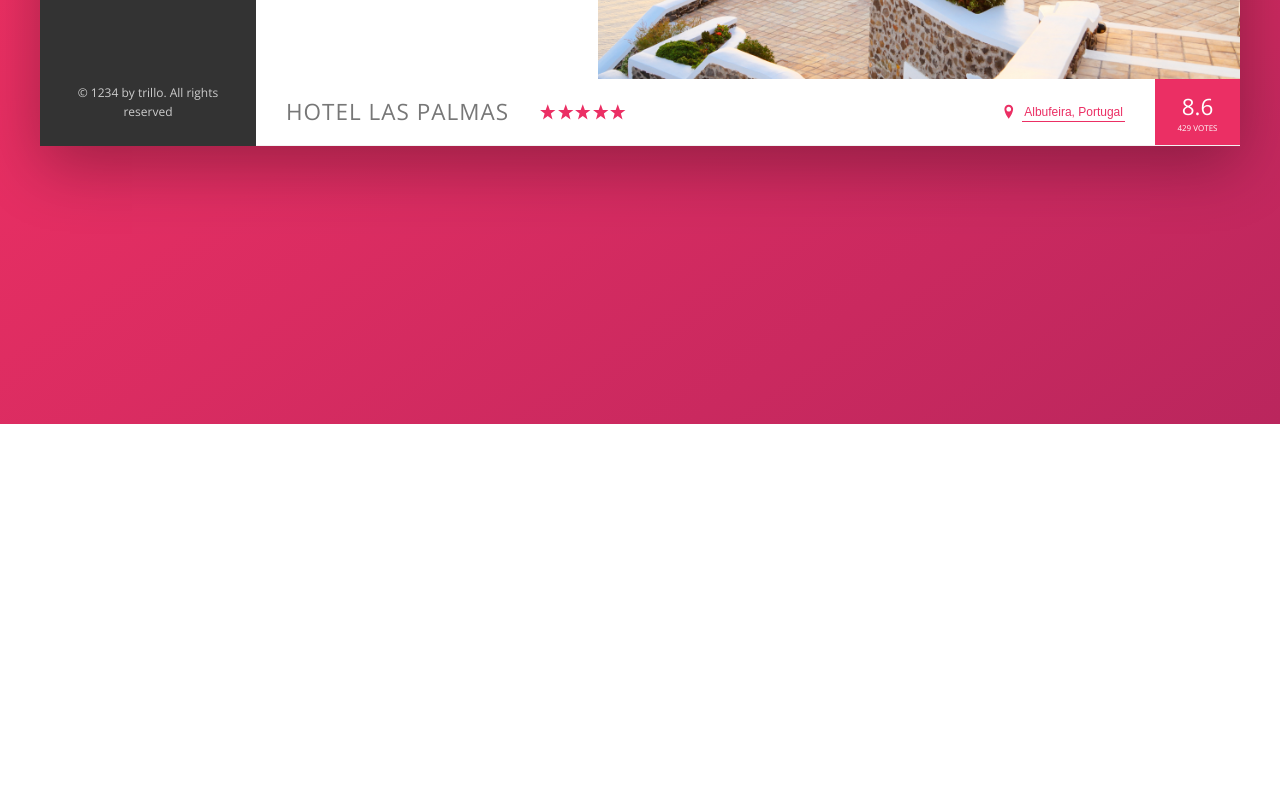
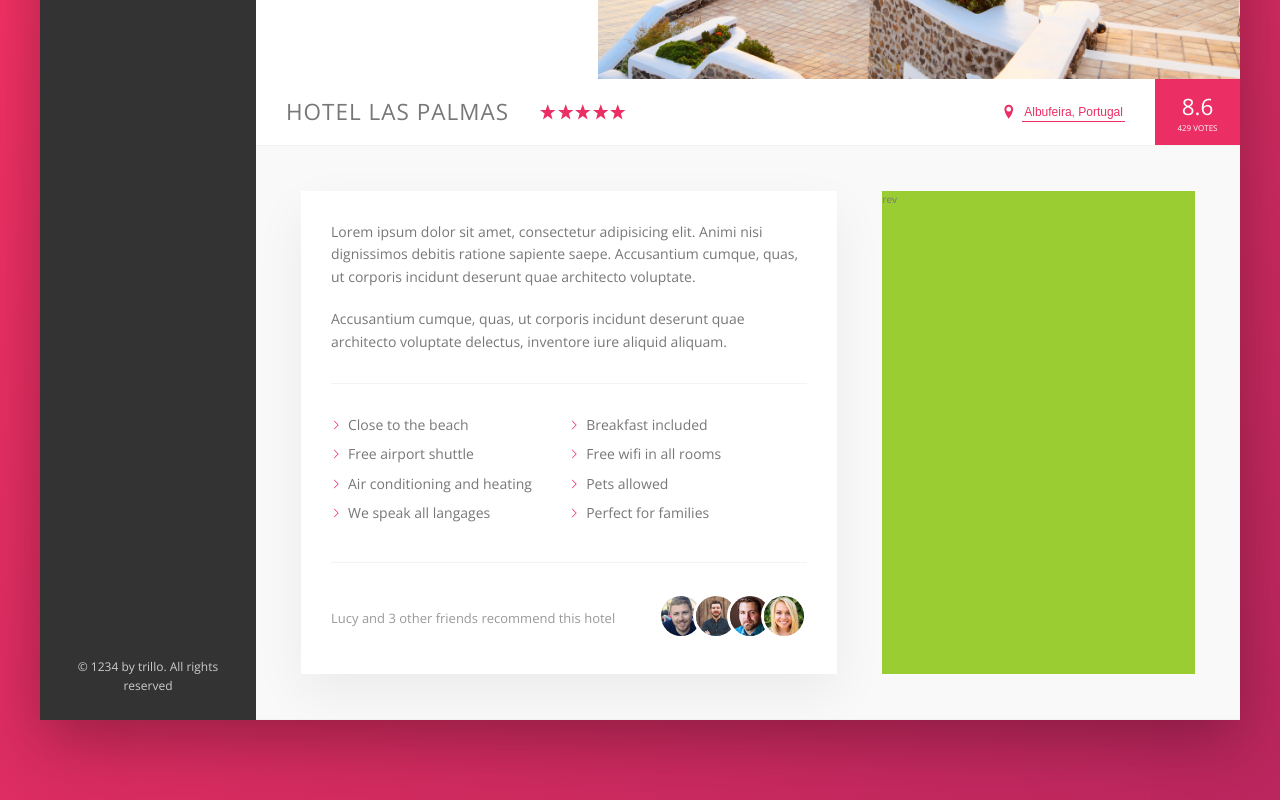
Before and after one commit to Itsyaboikris/Trillo-page, a website: page index.html in a window 1280 px wide. Shown: the part 456-1256 px from the top of the page. Before the commit the page ends 880 px from the top, so only its background shows below. Drawn offline with nearby package versions, Linux system fonts and the light colour scheme.

Commit message:
description section

```diff
--- a/index.html
+++ b/index.html
@@ -133,7 +133,42 @@
 							<div class="overview__rating-average">8.6</div>
 							<div class="overview__rating-count">429 votes</div>
 						</div>
+					</div>
 
+					<div class="detail">
+						<div class="description">
+							<p class="paragraph">
+								Lorem ipsum dolor sit amet, consectetur adipisicing elit. Animi nisi dignissimos debitis ratione sapiente saepe. Accusantium cumque, quas, ut corporis incidunt deserunt quae architecto voluptate.
+							</p>
+							<p class="paragraph">
+								Accusantium cumque, quas, ut corporis incidunt deserunt quae architecto voluptate delectus, inventore iure aliquid aliquam.
+							</p>
+							<ul class="list">
+								<li class="list__item">Close to the beach</li>
+								<li class="list__item">Breakfast included</li>
+								<li class="list__item">Free airport shuttle</li>
+								<li class="list__item">Free wifi in all rooms</li>
+								<li class="list__item">Air conditioning and heating</li>
+								<li class="list__item">Pets allowed</li>
+								<li class="list__item">We speak all langages</li>
+								<li class="list__item">Perfect for families</li>
+							</ul>
+							<div class="recommend">
+								<p class="recommend__count">
+									Lucy and 3 other friends recommend this hotel
+								</p>
+								<div class="recommend__friends">
+									<img src="img/user-3.jpg" alt="Friend 1" class="recommend__photo">
+									<img src="img/user-4.jpg" alt="Friend 2" class="recommend__photo">
+									<img src="img/user-5.jpg" alt="Friend 3" class="recommend__photo">
+									<img src="img/user-6.jpg" alt="Friend 4" class="recommend__photo">
+								</div>
+							</div>
+						</div>
+
+						<div class="user-reviews">
+							rev
+						</div>
 					</div>
 
 				</main>
--- a/sass/_base.scss
+++ b/sass/_base.scss
@@ -30,7 +30,10 @@ Grey dark 3: #999
 	--color-grey-dark-2: #777;
 	--color-grey-dark-3: #999;
 
-	--shadow-dark: 0 2rem 6rem rgba(0,0,0,.3)
+	--shadow-dark: 0 2rem 6rem rgba(0,0,0,.3);
+	--shadow-light: 0 2rem 5rem rgba(0,0,0,.06);
+
+	--line: 1px solid var(--color-grey-light-2);
 }
 
 * {
--- a/sass/_component.scss
+++ b/sass/_component.scss
@@ -302,3 +302,76 @@
 		box-shadow: none;
 	}
 }
+
+///////////////////////////////////////////////////////////
+//paragraph
+
+.paragraph:not(:last-of-type) {
+	margin-bottom: 2rem;
+}
+
+///////////////////////////////////////////////////////////
+//list
+.list {
+	list-style: none;
+	margin: 3rem 0;
+	padding: 3rem 0;
+	border-top: var(--line);
+	border-bottom: var(--line);
+
+	display: flex;
+	flex-wrap: wrap;
+
+	&__item {
+		flex: 0 0 50%;
+		margin-bottom: .7rem;
+	}
+
+	&__item:before {
+		content: "";
+		display: inline-block;
+		height: 1rem;
+		width: 1rem;
+		margin-right: .7rem;
+
+		//older browsers
+		//background-image: url(../img/chevron-thin-right.svg);
+		//background-size: cover;
+
+		//newer browsers -masks
+		background-color: var(--color-primary);
+		-webkit-mask-image: url(../img/chevron-thin-right.svg);
+		-webkit-mask-size: cover;
+		mask-image: url(../img/chevron-thin-right.svg);
+		mask-size: cover;
+	}
+}
+
+///////////////////////////////////////////////////////////
+//recommend
+.recommend {
+	font-size: 1.3rem;
+	color: var(--color-grey-dark-3);
+	display: flex;
+	align-items: center;
+
+	&__count {
+		margin-right: auto;
+	}
+
+	&__friends {
+
+	}
+
+	&__photo {
+		box-sizing: content-box;
+		height: 4rem;
+		width: 4rem;
+		border-radius: 50%;
+		border: 3px solid #fff;
+
+		&:not(:last-child) {
+			margin-right: -1.5rem;
+		}
+	}
+}
--- a/sass/_layout.scss
+++ b/sass/_layout.scss
@@ -11,7 +11,7 @@
 	font-size: 1.4rem;
 	height: 7rem;
 	background-color: #fff;
-	border-bottom: 1px solid var(--color-grey-light-2);
+	border-bottom: var(--line);
 
 	display: flex;
 	justify-content: space-between;
@@ -37,3 +37,24 @@
 
 	flex: 1;
 }
+
+.detail {
+	display: flex;
+	padding: 4.5rem;
+	background-color: var(--color-grey-light-1);
+	border-bottom: var(--line);
+}
+
+.description {
+	font-size: 1.4rem;
+	background-color: #fff;
+	box-shadow: var(--shadow-light);
+	padding: 3rem;
+	flex: 0 0 60%;
+	margin-right: 4.5rem;
+}
+
+.user-reviews {
+	background-color: yellowgreen;
+	flex: 1;
+}
```
Also changed, not shown: css/style.css.
